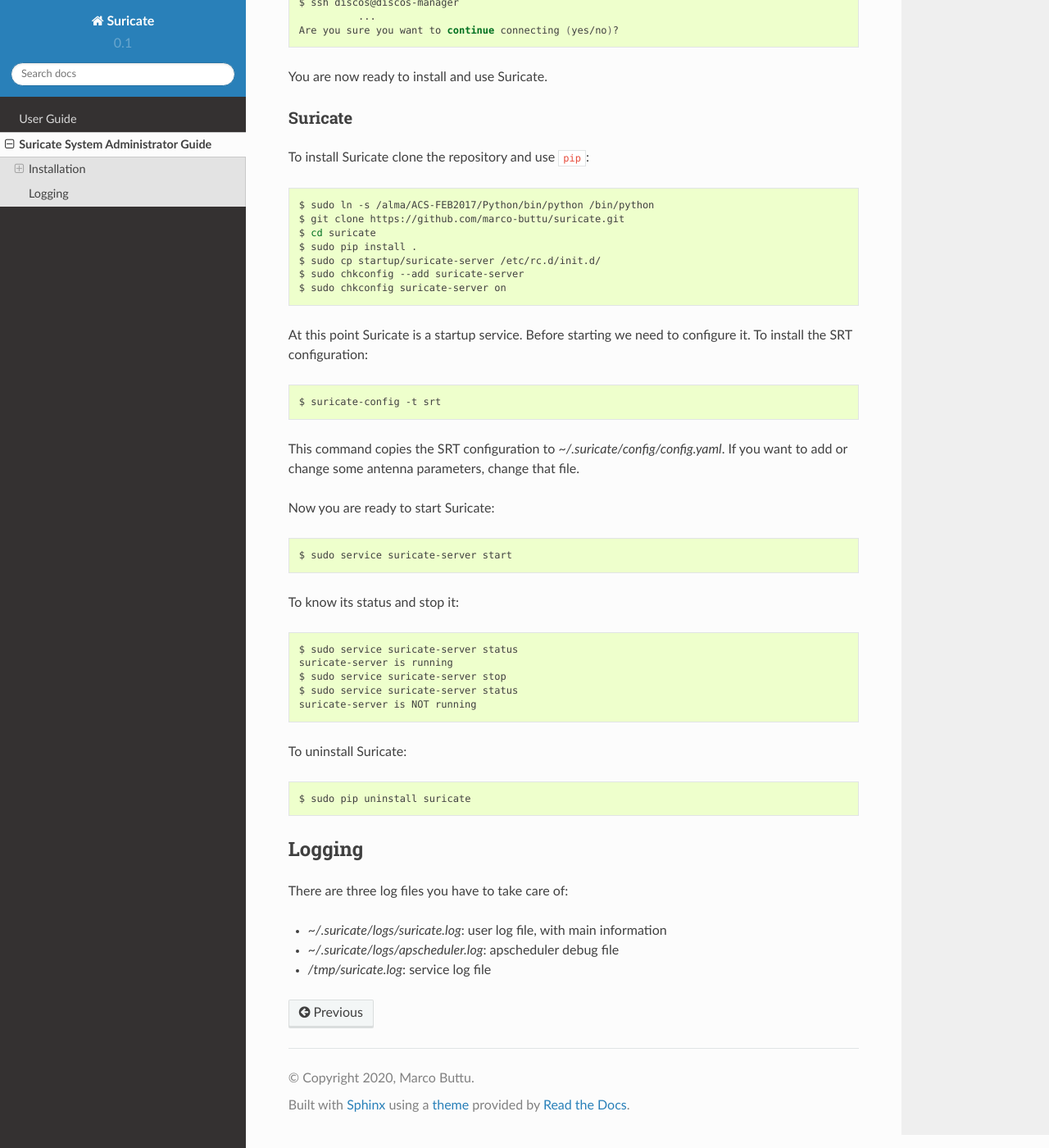
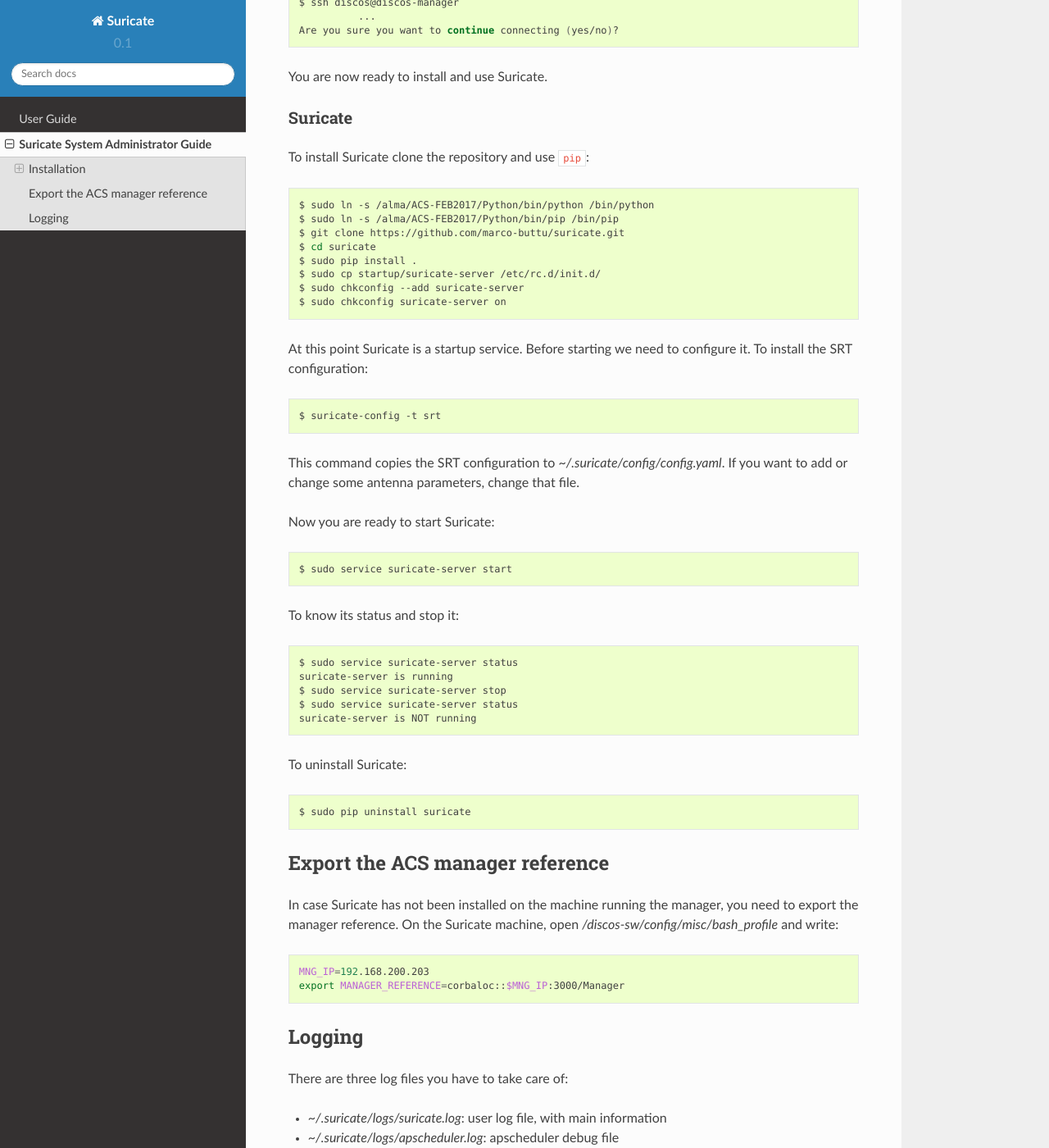
Before and after one commit to discos/suricate, a Sphinx documentation site: the page built from docs/adminguide.rst, in a window 1280 px wide and 1400 px high, scrolled down 1377 px. Shown: the whole window at 82% size. Built offline with Sphinx 7.4.7 and the Read the Docs theme 2.0.0, drawn with Linux system fonts in a browser that asks for light colours; some of the changed text lies outside the part shown.

Commit message:
Fix issue 95

```diff
--- a/docs/adminguide.rst
+++ b/docs/adminguide.rst
@@ -82,6 +82,7 @@
 .. code-block:: shell
 
    $ sudo ln -s /alma/ACS-FEB2017/Python/bin/python /bin/python
+   $ sudo ln -s /alma/ACS-FEB2017/Python/bin/pip /bin/pip
    $ git clone https://github.com/marco-buttu/suricate.git
    $ cd suricate
    $ sudo pip install .
@@ -122,10 +123,23 @@
    $ sudo pip uninstall suricate
 
 
+Export the ACS manager reference
+================================
+In case Suricate has not been installed on the machine running
+the manager, you need to export the manager reference. On the
+Suricate machine, open */discos-sw/config/misc/bash_profile* and
+write:
+
+.. code-block:: bash
+
+   MNG_IP=192.168.200.203
+   export MANAGER_REFERENCE=corbaloc::$MNG_IP:3000/Manager
+
+
 Logging
 =======
 There are three log files you have to take care of:
 
 * *~/.suricate/logs/suricate.log*: user log file, with main information
 * *~/.suricate/logs/apscheduler.log*: apscheduler debug file
-* */tmp/suricate.log*: service log file
+* */tmp/suricate_service_dbg.log*: service log file
```
